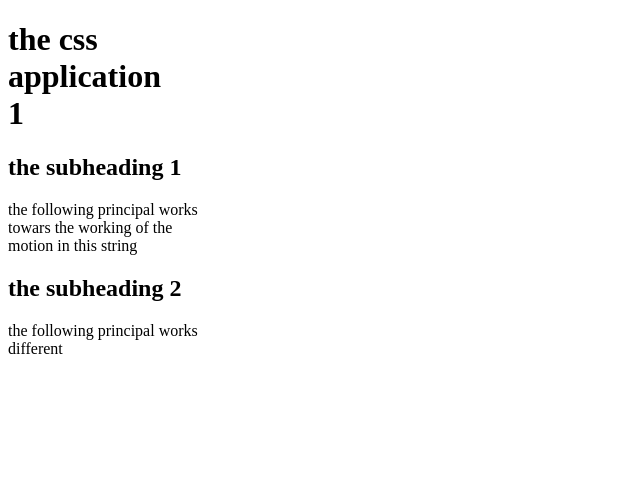
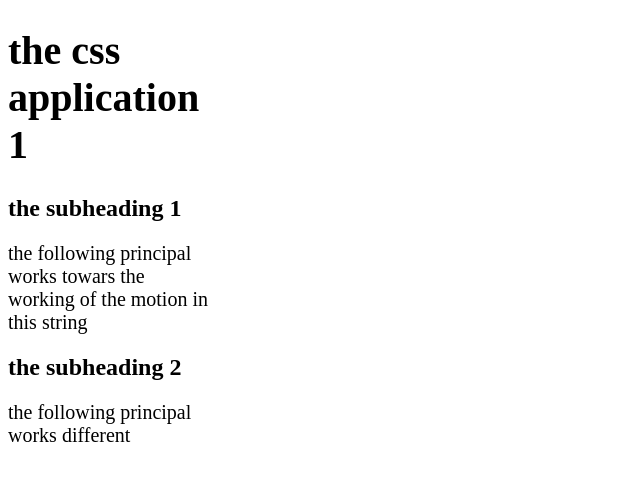
Before and after one commit to anil1001/coursera-test, a plain HTML site: page site/index.html in a window 1280 px wide. Shown: the whole page, without its empty margins (0-640 px from the left). Drawn offline with Linux system fonts and the light colour scheme.

Commit message:
my second module

```diff
--- a/site/index.html
+++ b/site/index.html
@@ -6,12 +6,12 @@
 <style>
 p{
 	colour:blue;
-	font-size-adjust: 20px;
+	font-size: 20px;
     width:200px;
 }
 h1{
 	colour:green;
-	font-size-adjust: 40px;
+	font-size: 40px;
 	width:150px;
 }
 </style>
```
